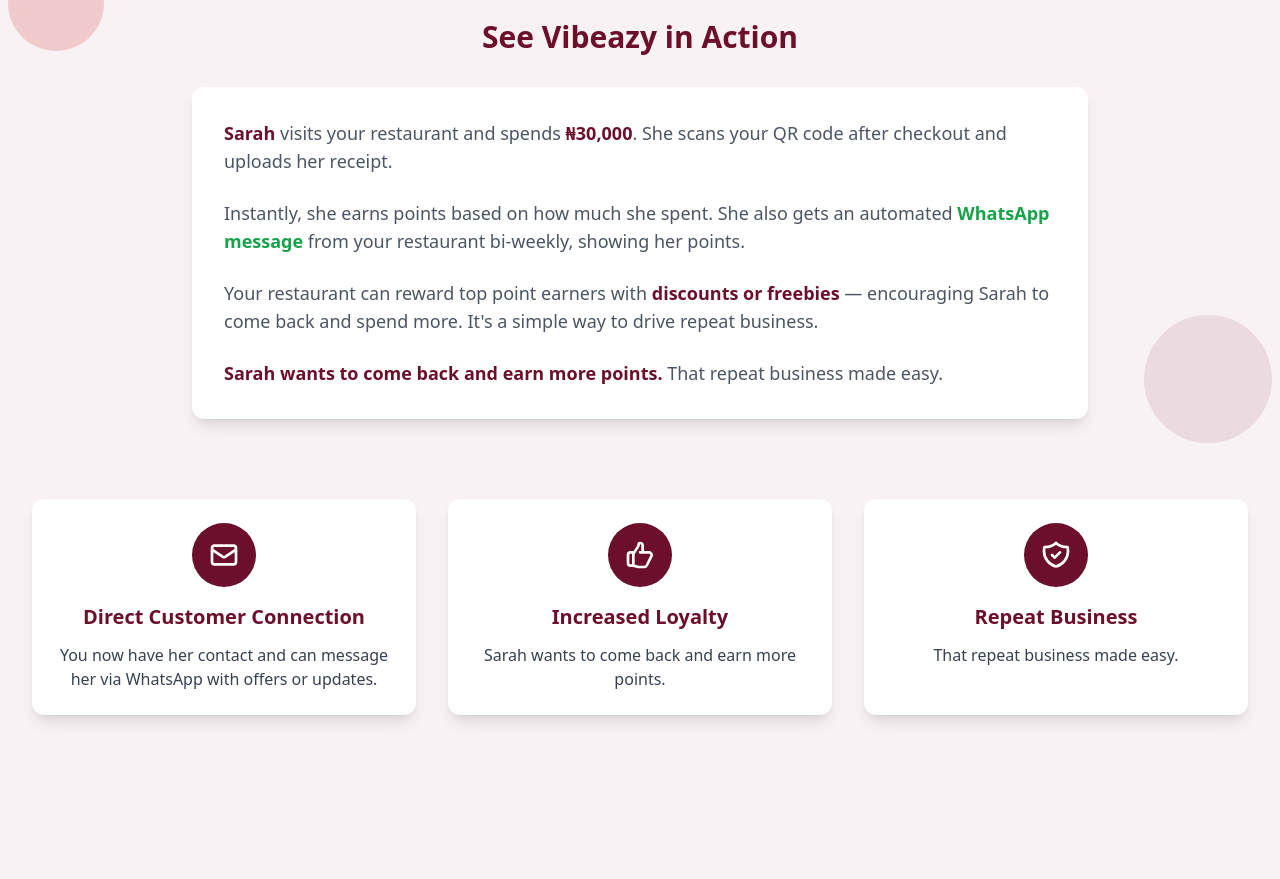
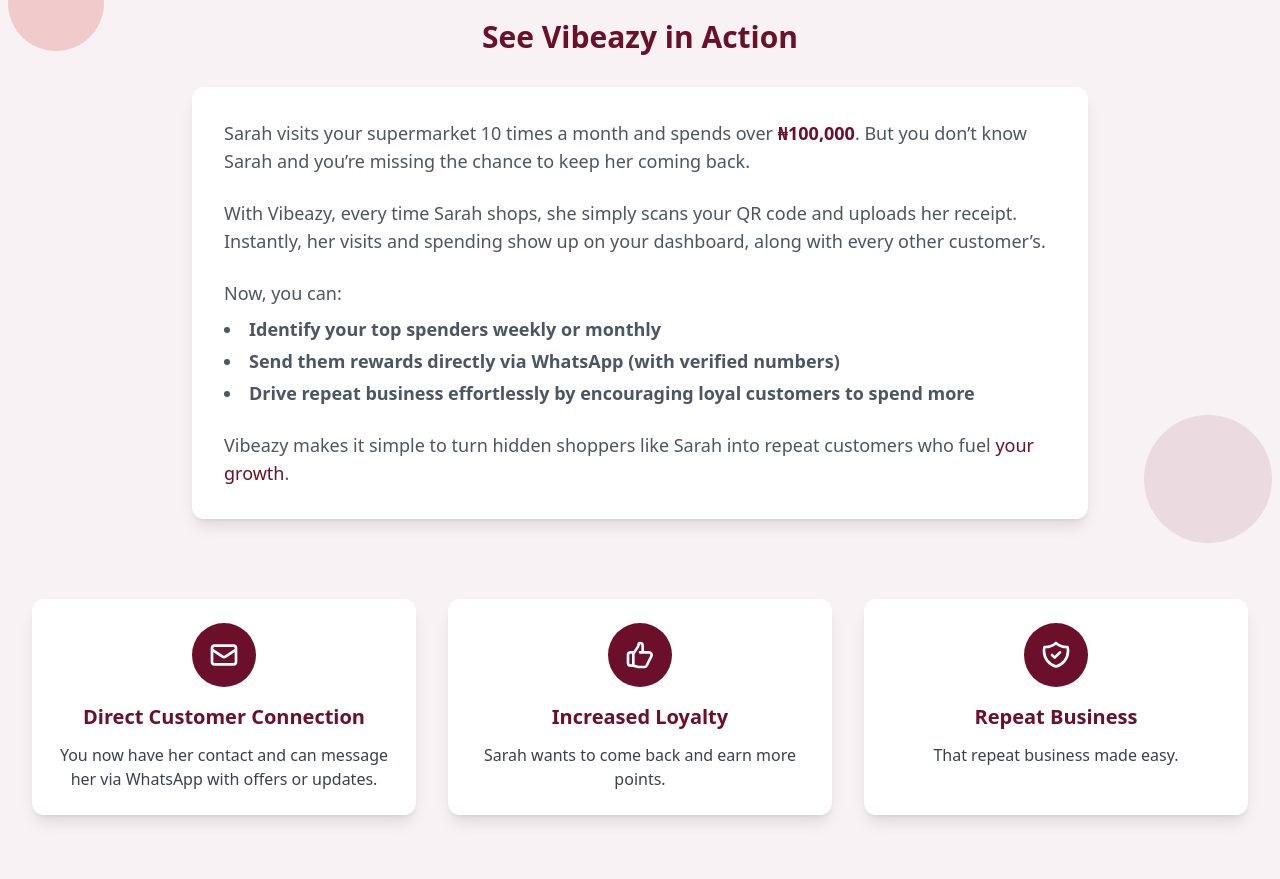
Before and after one commit to seunosinowo/vibeazy, a React (Create React App) app: page / in a window 1280 px wide. Shown: the part 2988-3867 px from the top of the page. Built offline with nearby package versions, Linux system fonts and the light colour scheme.

Commit message:
updated example

```diff
--- a/src/components/Example.js
+++ b/src/components/Example.js
@@ -21,18 +21,21 @@
               <h2 className="text-3xl font-bold mb-8 text-[#6c0f2a] text-center">See Vibeazy in Action</h2>
               <div className="space-y-6 text-gray-600 bg-white p-6 md:p-8 rounded-xl shadow-lg">
                 <p className="text-lg">
-                  <strong className="text-[#6c0f2a]">Sarah</strong> visits your restaurant and spends{" "}
-                  <strong className="text-[#6c0f2a]">₦30,000</strong>. She scans your QR code after checkout and uploads her receipt.
+                  Sarah visits your supermarket 10 times a month and spends over <strong className="text-[#6c0f2a]">₦100,000</strong>. But you don’t know Sarah and you’re missing the chance to keep her coming back.
                 </p>
                 <p className="text-lg">
-                  Instantly, she earns points based on how much she spent. She also gets an automated{" "}
-                  <strong className="text-green-600">WhatsApp message</strong> from your restaurant bi-weekly, showing her points.
+                  With Vibeazy, every time Sarah shops, she simply scans your QR code and uploads her receipt. Instantly, her visits and spending show up on your dashboard, along with every other customer’s.
                 </p>
                 <p className="text-lg">
-                  Your restaurant can reward top point earners with <strong className="text-[#6c0f2a]">discounts or freebies</strong> — encouraging Sarah to come back and spend more. It's a simple way to drive repeat business.
+                  Now, you can:
+                  <ul className="list-disc list-inside mt-2 space-y-1 text-left">
+                    <li><strong>Identify your top spenders weekly or monthly</strong></li>
+                    <li><strong>Send them rewards directly via WhatsApp (with verified numbers)</strong></li>
+                    <li><strong>Drive repeat business effortlessly by encouraging loyal customers to spend more</strong></li>
+                  </ul>
                 </p>
                 <p className="text-lg">
-                  <strong className="text-[#6c0f2a]">Sarah wants to come back and earn more points.</strong> That repeat business made easy.
+                  Vibeazy makes it simple to turn hidden shoppers like Sarah into repeat customers who fuel <span className="text-[#6c0f2a]">your growth</span>.
                 </p>
               </div>
             </div>
```
